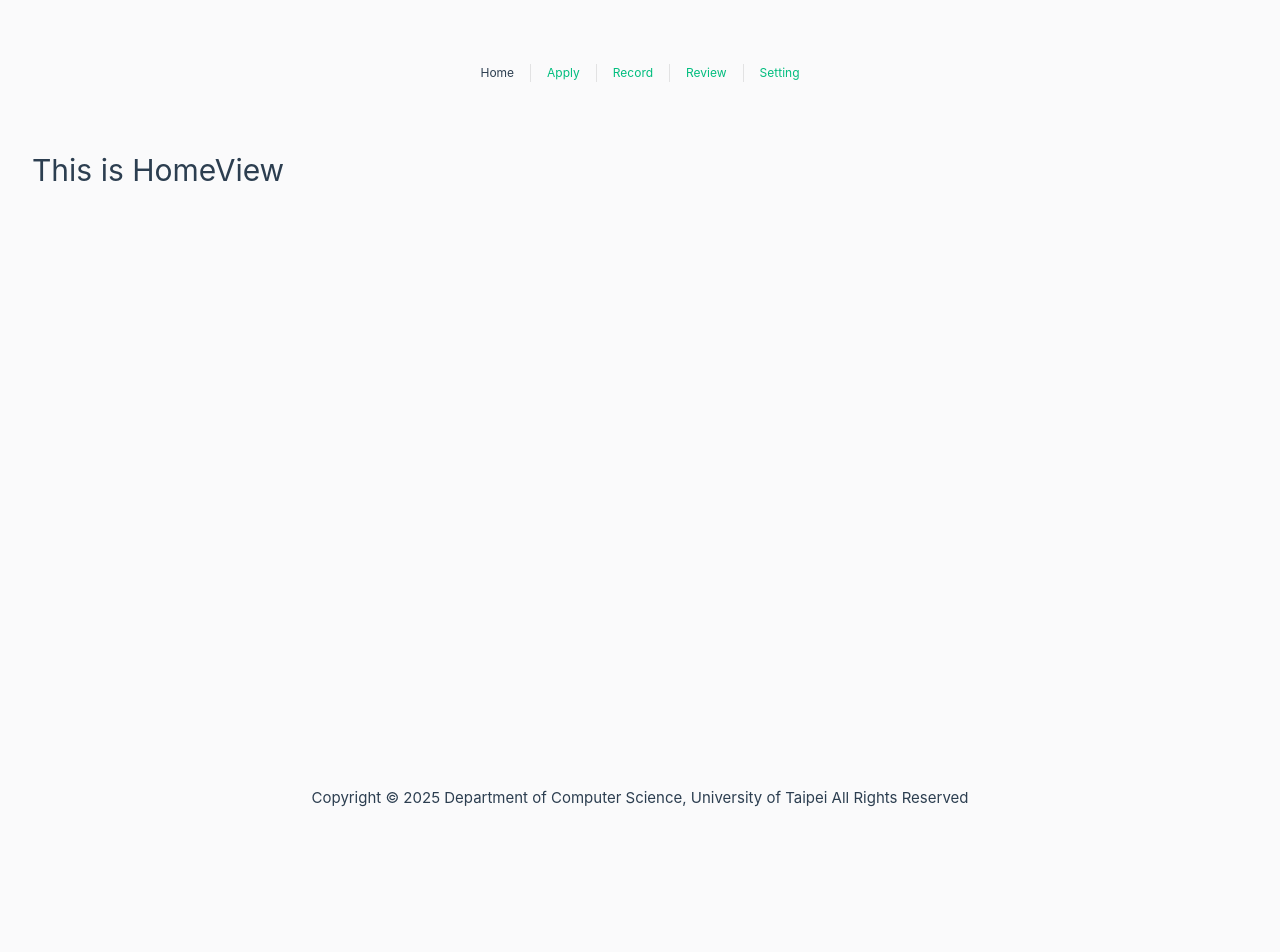
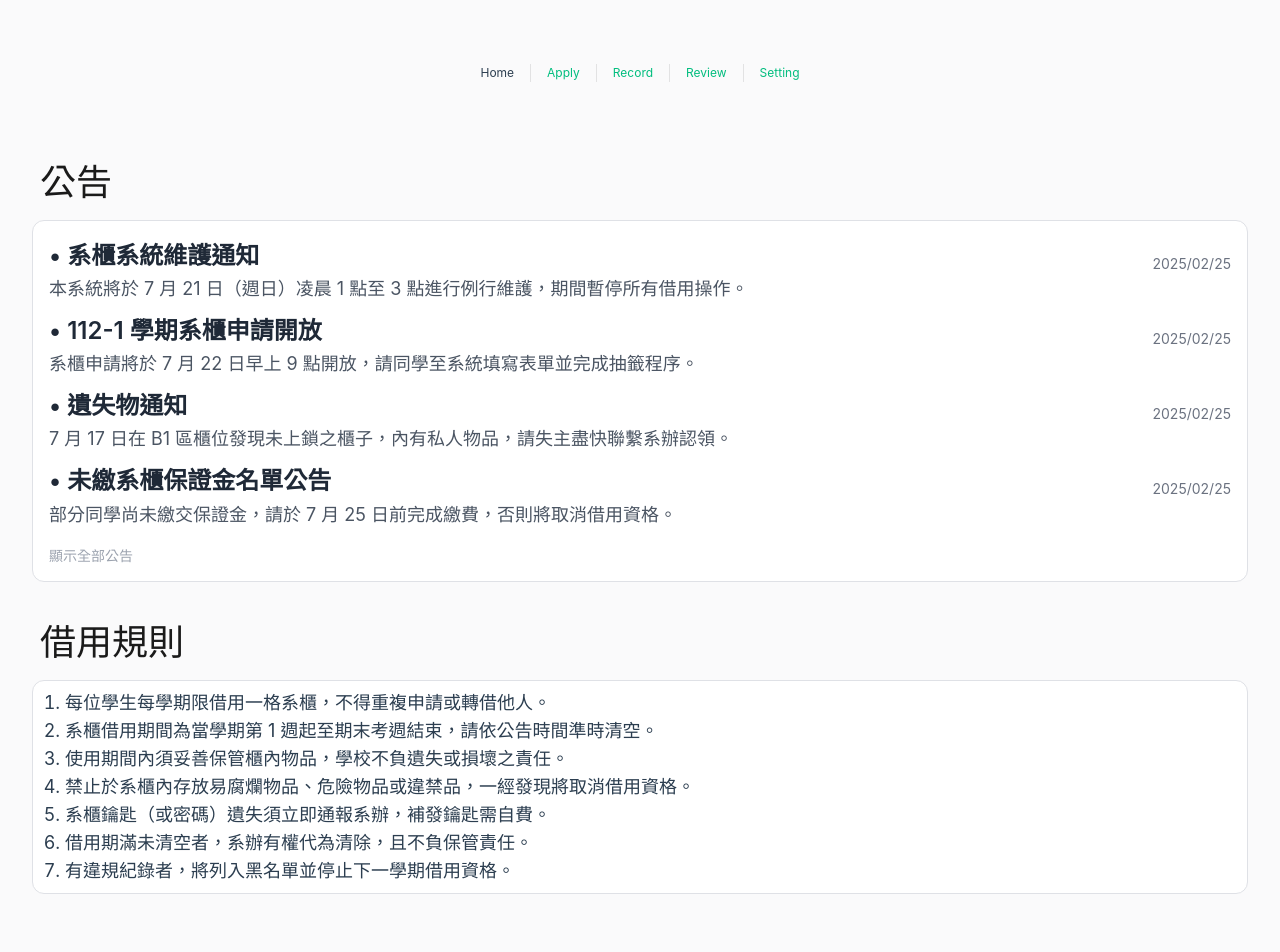
Before and after one commit to UTCS-G505/Locker-borrow-system-Frontend, a Vue app: page / in a window 1280 px wide. Shown: the top 952 px of the page. Before the commit the page ends 842 px from the top, so only its background shows below. Built offline with nearby package versions, Linux system fonts and the light colour scheme.

Commit message:
完成HomeView內容

```diff
--- a/src/views/HomeView.vue
+++ b/src/views/HomeView.vue
@@ -1,7 +1,208 @@
 <script setup>
+import { ref } from 'vue';
 
+const data = [
+  {
+    "id": 1,
+    "title": "系櫃系統維護通知",
+    "date": "2025/02/25",
+    "content": "本系統將於 7 月 21 日（週日）凌晨 1 點至 3 點進行例行維護，期間暫停所有借用操作。"
+  },
+  {
+    "id": 2,
+    "title": "112-1 學期系櫃申請開放",
+    "date": "2025/02/25",
+    "content": "系櫃申請將於 7 月 22 日早上 9 點開放，請同學至系統填寫表單並完成抽籤程序。"
+  },
+  {
+    "id": 3,
+    "title": "遺失物通知",
+    "date": "2025/02/25",
+    "content": "7 月 17 日在 B1 區櫃位發現未上鎖之櫃子，內有私人物品，請失主盡快聯繫系辦認領。"
+  },
+  {
+    "id": 4,
+    "title": "未繳系櫃保證金名單公告",
+    "date": "2025/02/25",
+    "content": "部分同學尚未繳交保證金，請於 7 月 25 日前完成繳費，否則將取消借用資格。"
+  },
+  {
+    "id": 5,
+    "title": "系櫃借用資格公告",
+    "date": "2025/02/25",
+    "content": "限本系大二以上學生申請，每人限申請一格，請勿重複登記或冒名申請。"
+  },
+  {
+    "id": 6,
+    "title": "抽籤結果公布",
+    "date": "2025/02/25",
+    "content": "本學期系櫃抽籤結果已公布，請至系統首頁查詢並於期限內完成領櫃。"
+  },
+  {
+    "id": 7,
+    "title": "系櫃使用規範提醒",
+    "date": "2025/02/25",
+    "content": "請勿在櫃內存放食物或違禁品，違者將停權並列入紀錄。"
+  },
+  {
+    "id": 8,
+    "title": "暑假系櫃暫停使用公告",
+    "date": "2025/02/25",
+    "content": "暑假期間（7/30~9/5）全系櫃將進行消毒與整理，請提前清空櫃內物品。"
+  },
+  {
+    "id": 9,
+    "title": "系櫃重設密碼功能開放",
+    "date": "2025/02/25",
+    "content": "忘記密碼的同學可透過系統首頁「重設密碼」功能進行驗證並修改。"
+  },
+  {
+    "id": 10,
+    "title": "新生系櫃申請說明會",
+    "date": "2025/02/25",
+    "content": "歡迎新生參加 7 月 23 日中午 12:10 在 D201 教室舉辦的系櫃使用說明會。"
+  }
+];
+
+const showAllAnnouncement = ref(false);
+const toggleShowAll = () => {
+  showAllAnnouncement.value = !showAllAnnouncement.value;
+}
 </script>
 
 <template>
-  <h1>This is HomeView</h1>
+  <div class="container">
+    <section class="announcement-section">
+      <h3 class="section-title">公告</h3>
+      <div class="announcement-box">
+        <div
+          v-for="item in data.slice(0, showAllAnnouncement ? data.length : 4)"
+          :key="item.id"
+          class="announcement-item"
+        >
+          <div class="announcement-header">
+            <h3 class="announcement-title">• {{ item.title }}</h3>
+            <p class="announcement-date">{{ item.date }}</p>
+          </div>
+          <p class="announcement-content">{{ item.content }}</p>
+        </div>
+        <button @click="toggleShowAll" class="toggle-button">
+          {{ showAllAnnouncement ? '顯示較少' : '顯示全部公告' }}
+        </button>
+      </div>
+    </section>
+
+    <section class="rule-section">
+      <h3 class="section-title">借用規則</h3>
+      <ul class="rules-list">
+        <li>每位學生每學期限借用一格系櫃，不得重複申請或轉借他人。</li>
+        <li>系櫃借用期間為當學期第 1 週起至期末考週結束，請依公告時間準時清空。</li>
+        <li>使用期間內須妥善保管櫃內物品，學校不負遺失或損壞之責任。</li>
+        <li>禁止於系櫃內存放易腐爛物品、危險物品或違禁品，一經發現將取消借用資格。</li>
+        <li>系櫃鑰匙（或密碼）遺失須立即通報系辦，補發鑰匙需自費。</li>
+        <li>借用期滿未清空者，系辦有權代為清除，且不負保管責任。</li>
+        <li>有違規紀錄者，將列入黑名單並停止下一學期借用資格。</li>
+      </ul>
+    </section>
+  </div>
 </template>
+
+<style scoped>
+.container {
+  display: flex;
+  flex-direction: column;
+  gap: 1.5rem;
+  width: 100%;
+}
+
+.section-title {
+  color: #1A1A1A;
+  font-size: 2.25rem;
+  margin: 0.5rem;
+}
+
+.announcement-section,
+.rule-section {
+  display: flex;
+  flex-direction: column;
+}
+
+.announcement-box {
+  background-color: white;
+  width: 100%;
+  display: flex;
+  flex-direction: column;
+  align-items: flex-start;
+  border: 1px solid #DFE1E6;
+  border-radius: 0.75rem;
+  padding: 1rem;
+  gap: 0.5rem;
+}
+
+.announcement-item {
+  width: 100%;
+}
+
+.announcement-header {
+  display: flex;
+  justify-content: space-between;
+  align-items: flex-end;
+}
+
+.announcement-title {
+  font-size: 1.125rem;
+  font-weight: 600;
+  color: #1F2937; /* gray-800 */
+}
+
+@media (min-width: 640px) {
+  .announcement-title {
+    font-size: 1.5rem;
+  }
+}
+
+.announcement-date {
+  font-size: 0.875rem;
+  color: #6B7280; /* gray-500 */
+}
+
+.announcement-content {
+  font-size: 0.875rem;
+  color: #4B5563; /* gray-600 */
+}
+
+@media (min-width: 640px) {
+  .announcement-content {
+    font-size: 1.125rem;
+  }
+}
+
+.toggle-button {
+  font-size: 0.875rem;
+  color: #9CA3AF; /* gray-400 */
+  background: none;
+  border: none;
+  cursor: pointer;
+  padding: 0;
+  margin-top: 0.5rem;
+}
+
+.rules-list {
+  background-color: white;
+  width: 100%;
+  display: flex;
+  flex-direction: column;
+  border: 1px solid #DFE1E6;
+  border-radius: 0.75rem;
+  list-style-type: decimal;
+  padding: 0.5rem 0.5rem 0.5rem 2rem;
+  font-size: 1rem;
+  line-height: 1.75rem;
+}
+
+@media (min-width: 640px) {
+  .rules-list {
+    font-size: 1.125rem;
+  }
+}
+</style>
```
